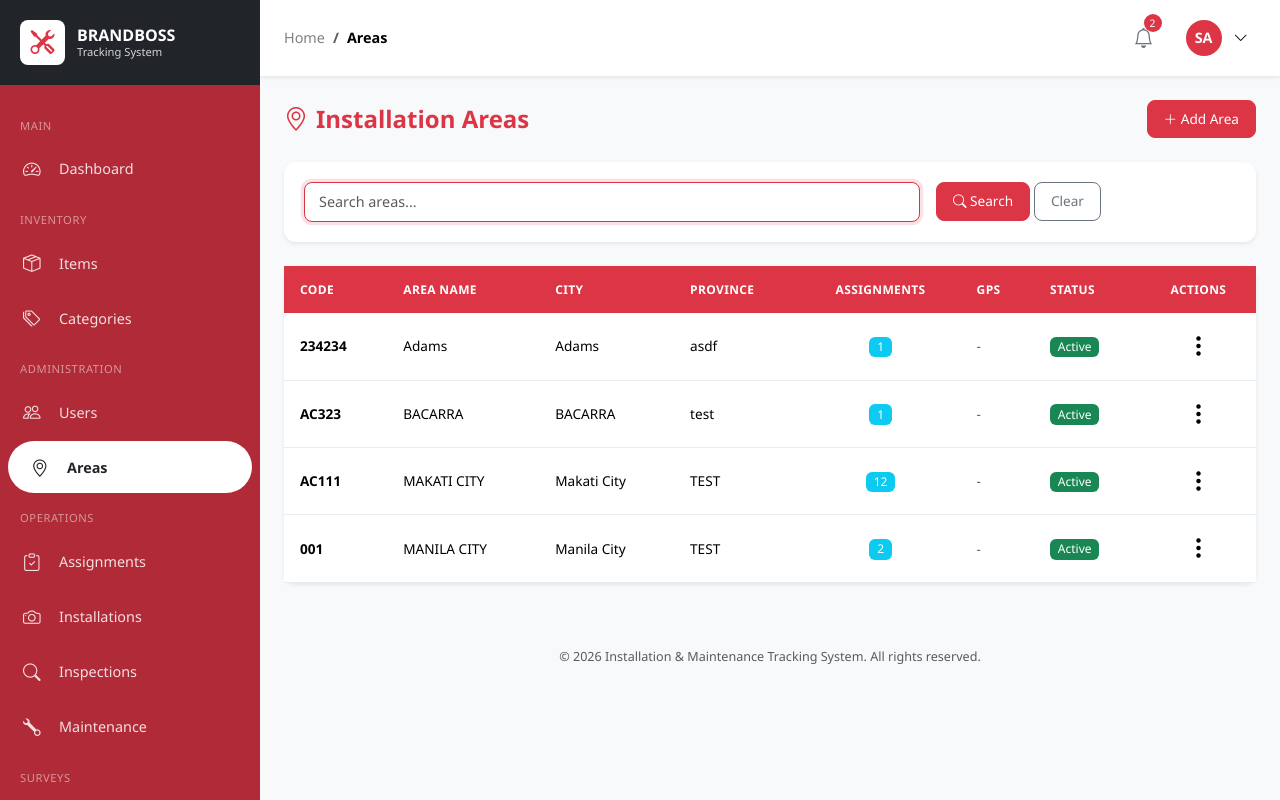
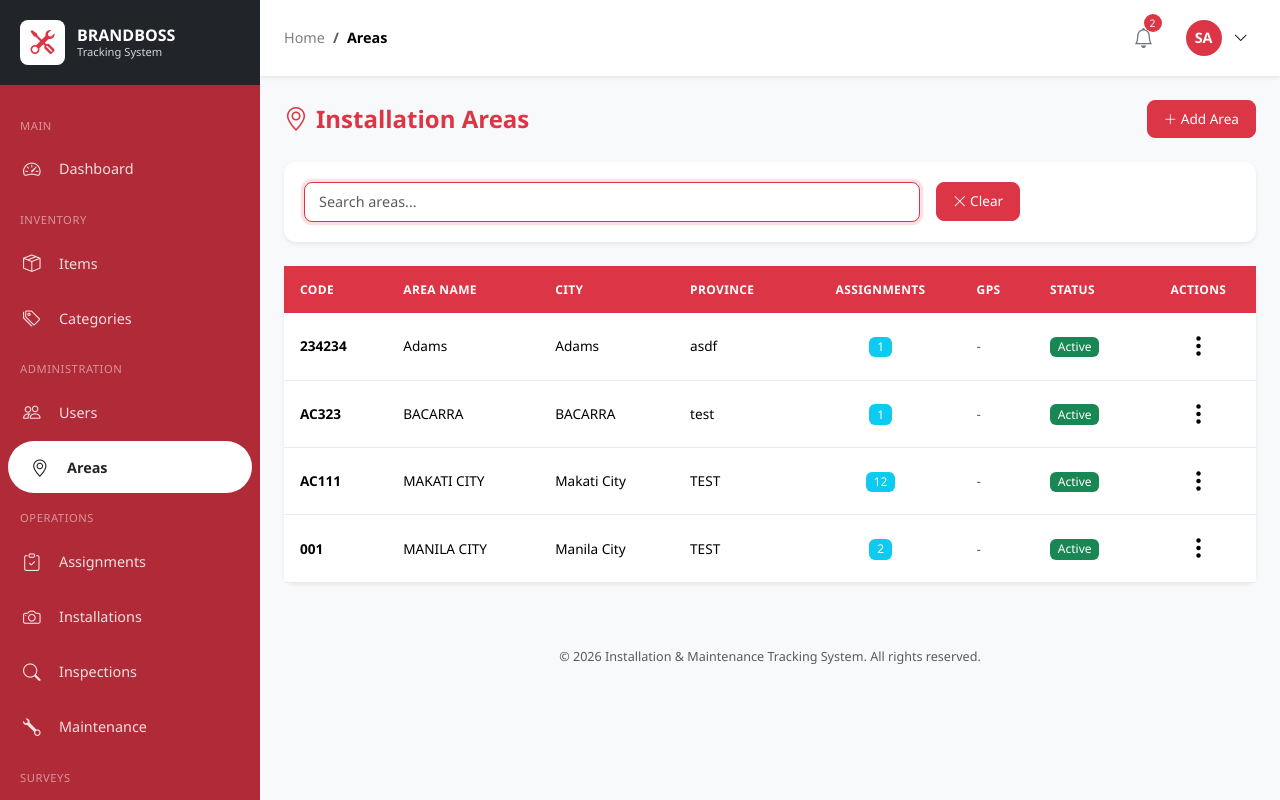
Before and after one commit to Deus2005/BRANDBOSS_TRACKING, a PHP site: page /brandboss_tracking/modules/areas/index.php in a window 1280 px wide. Run offline with PHP 8.4, Linux system fonts and the light colour scheme; a user stored in the database is signed in; data comes from the database, SQL or seed files in the repository; some libraries are stand-ins or nearby versions.

Commit message:
areas index

```diff
--- a/modules/areas/index.php
+++ b/modules/areas/index.php
@@ -143,10 +143,9 @@ $areas = $result['data'];
                        value="<?php echo clean($search); ?>">
             </div>
             <div class="col-md-4">
-                <button type="submit" class="btn btn-primary">
-                    <i class="bi bi-search"></i> Search
-                </button>
-                <a href="index.php" class="btn btn-outline-secondary">Clear</a>
+                <a href="index.php" class="btn btn-danger">
+                    <i class="bi bi-x-lg"></i> Clear
+                </a>
             </div>
         </form>
     </div>
```
